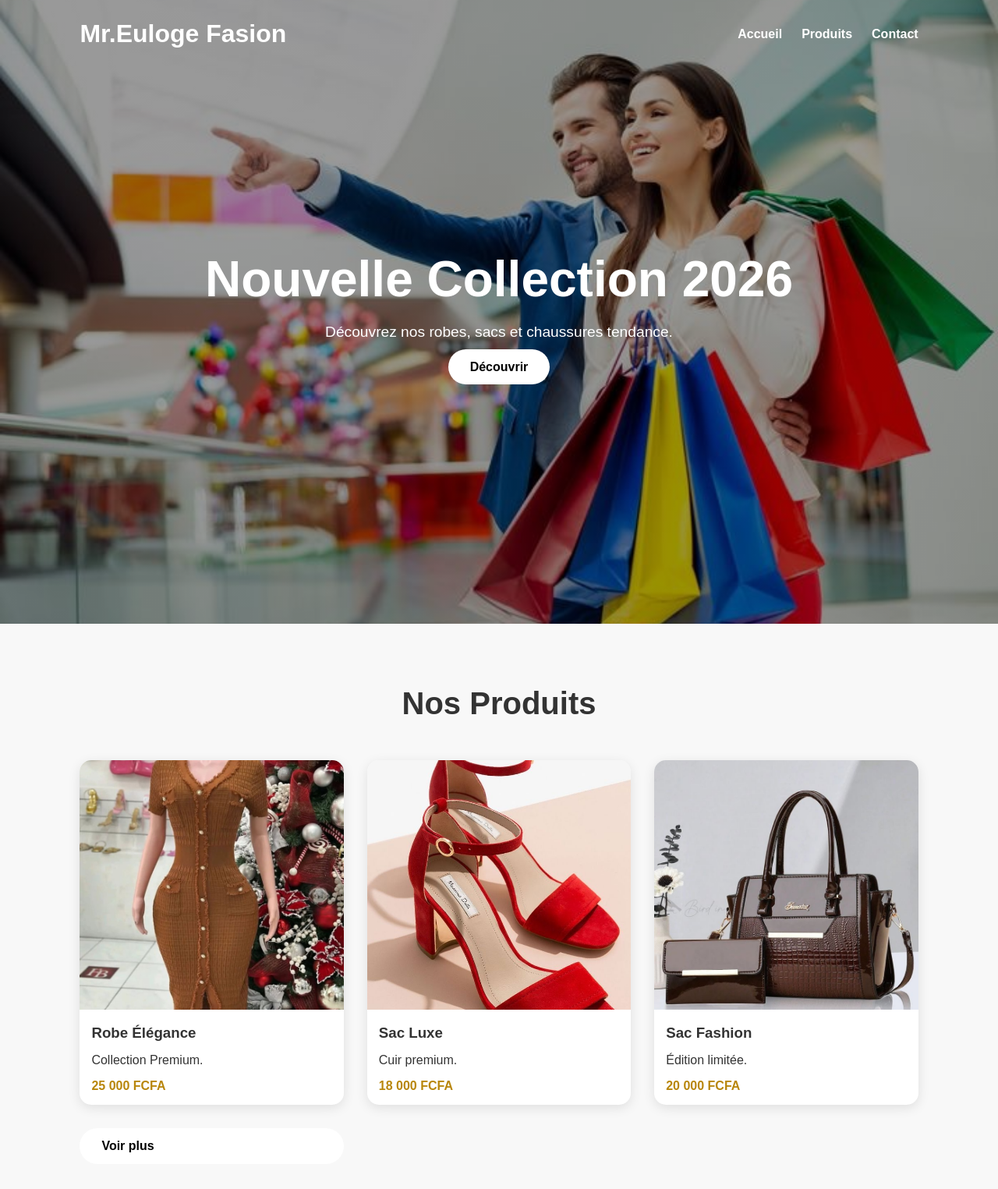
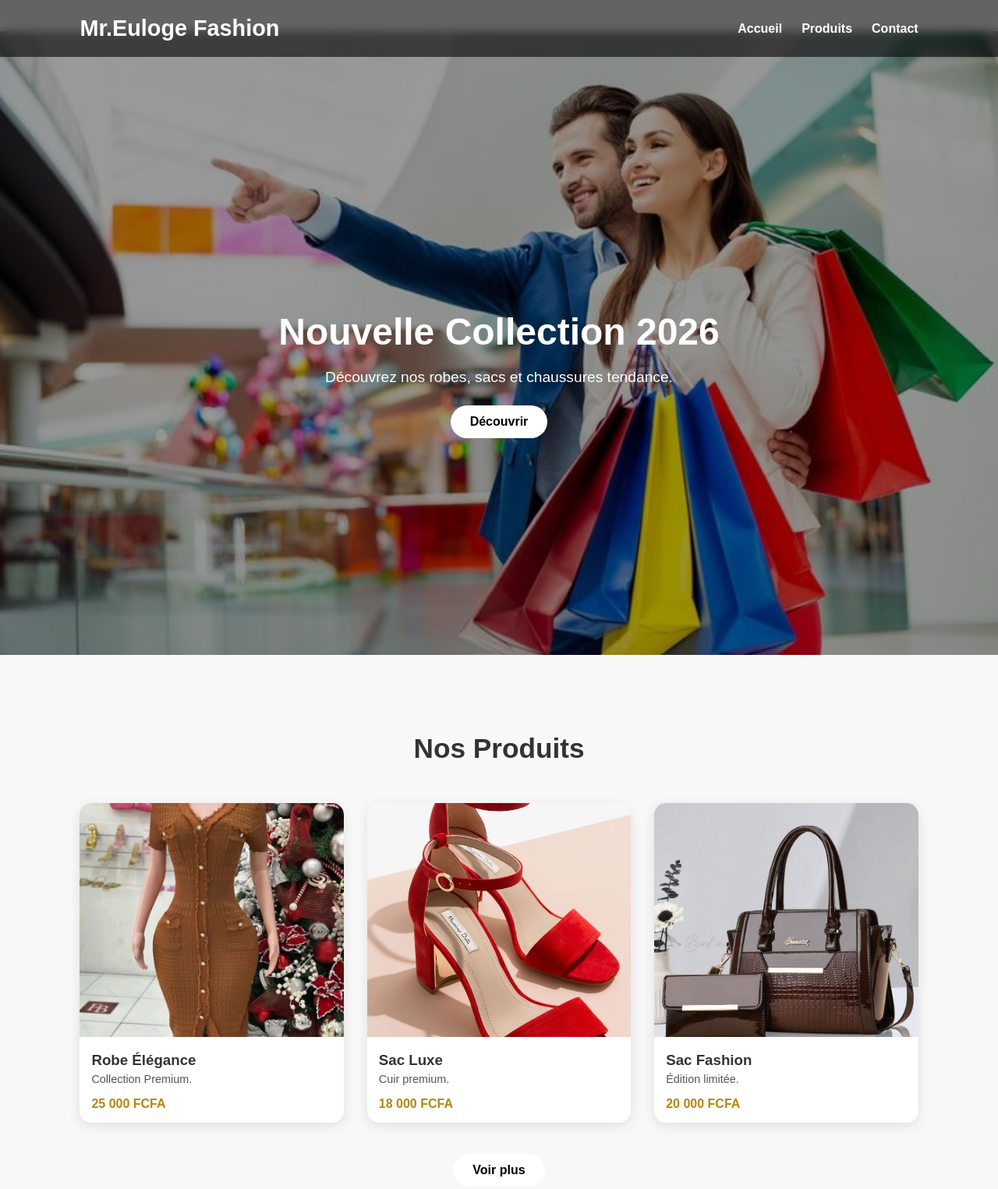
Before and after one commit to reelndoukou/Site-e-commerce, a plain HTML site: page index.html in a window 1280 px wide. Shown: the top 1525 px of the page at 78% size. Drawn offline with Linux system fonts and the light colour scheme.

Commit message:
correction de tout le code après que le validator w3 ai detecter plusieur erreur de code

```diff
--- a/index.html
+++ b/index.html
@@ -1,5 +1,4 @@
 <!DOCTYPE html>
-
 <html lang="fr">
 <head>
     <meta charset="UTF-8">
@@ -7,11 +6,12 @@
     <title>E-commerce</title>
     <link rel="stylesheet" href="style.css">
 </head>
+
 <body>
 
 <header id="header">
     <nav class="navbar">
-        <h1 class="logo">Mr.Euloge Fasion</h1>
+        <h1 class="logo">Mr.Euloge Fashion</h1>
 
         <ul class="nav-links">
             <li><a href="#hero">Accueil</a></li>
@@ -19,6 +19,7 @@
             <li><a href="#contact">Contact</a></li>
         </ul>
     </nav>
+</header>
 
 <section id="hero" class="hero">
     <div class="hero-content">
@@ -28,11 +29,9 @@
     </div>
 </section>
 
-</header>
+<main>
 
-<main>
 <section id="produits" class="products-section">
-
     <h2 class="section-title">Nos Produits</h2>
 
     <div class="products-grid">
@@ -43,8 +42,6 @@
             <p>Collection Premium.</p>
             <span>25 000 FCFA</span>
         </article>
-
-
 
         <article class="product-card">
             <img src="public/talent1.jpg" alt="Sac à main luxe">
@@ -60,11 +57,15 @@
             <span>20 000 FCFA</span>
         </article>
 
+    </div>
+
+    <!-- Bouton hors grid (corrigé) -->
+    <div class="more-products">
         <a href="produit.html" class="btn">Voir plus</a>
-
     </div>
 
 </section>
+
 </main>
 
 <footer id="contact" class="footer">
--- a/style.css
+++ b/style.css
@@ -1,146 +1,200 @@
-*{
-margin:0;
-padding:0;
-box-sizing:border-box;
+* {
+    margin: 0;
+    padding: 0;
+    box-sizing: border-box;
 }
 
-body{
-font-family:Arial, Helvetica, sans-serif;
-background:#f8f8f8;
-color:#333;
+body {
+    font-family: Arial, Helvetica, sans-serif;
+    background: #f8f8f8;
+    color: #333;
 }
 
-/* NAVBAR */
+/* =======================
+   NAVBAR
+======================= */
 
-.navbar{
-position:absolute;
-top:0;
-left:0;
-width:100%;
-display:flex;
-justify-content:space-between;
-align-items:center;
-padding:25px 8%;
-z-index:10;
+.navbar {
+    position: fixed;
+    top: 0;
+    left: 0;
+    width: 100%;
+    display: flex;
+    justify-content: space-between;
+    align-items: center;
+    padding: 20px 8%;
+    z-index: 1000;
+    background: rgba(0, 0, 0, 0.6);
+    backdrop-filter: blur(6px);
 }
 
-.logo{
-color:white;
-font-size:2rem;
+.logo {
+    color: white;
+    font-size: 1.8rem;
 }
 
-.nav-links{
-display:flex;
-list-style:none;
-gap:25px;
+.nav-links {
+    display: flex;
+    list-style: none;
+    gap: 25px;
 }
 
-.nav-links a{
-color:white;
-text-decoration:none;
-font-weight:bold;
+.nav-links a {
+    color: white;
+    text-decoration: none;
+    font-weight: bold;
+    transition: 0.3s;
 }
 
-/* HERO */
-
-.hero{
-height:100vh;
-background:
-linear-gradient(
-rgba(0,0,0,.4),
-rgba(0,0,0,.4)),
-url("public/background.jpg");
-
-background-size:cover;
-background-position:center;
-display:flex;
-justify-content:center;
-align-items:center;
-text-align:center;
-
+.nav-links a:hover {
+    color: #b8860b;
 }
 
-.hero-content{
-color:white;
+/* =======================
+   HERO
+======================= */
+
+.hero {
+    height: 100vh;
+    background:
+        linear-gradient(rgba(0,0,0,.4), rgba(0,0,0,.4)),
+        url("public/background.jpg");
+
+    background-size: cover;
+    background-position: center;
+
+    display: flex;
+    justify-content: center;
+    align-items: center;
+    text-align: center;
+
+    padding-top: 80px; /* important pour navbar fixed */
 }
 
-.hero-content h2{
-font-size:4rem;
-margin-bottom:20px;
+.hero-content {
+    color: white;
 }
 
-.hero-content p{
-font-size:1.2rem;
-margin-bottom:25px;
+.hero-content h2 {
+    font-size: 3rem;
+    margin-bottom: 20px;
 }
 
-.btn{
-background:white;
-color:black;
-padding:14px 28px;
-border-radius:30px;
-text-decoration:none;
-font-weight:bold;
+.hero-content p {
+    font-size: 1.2rem;
+    margin-bottom: 25px;
 }
 
-/* SECTION PRODUITS */
+/* =======================
+   BOUTON
+======================= */
 
-.products-section{
-padding:80px 8%;
+.btn {
+    display: inline-block;
+    background: white;
+    color: black;
+    padding: 12px 25px;
+    border-radius: 30px;
+    text-decoration: none;
+    font-weight: bold;
+    transition: 0.3s;
 }
 
-.section-title{
-text-align:center;
-font-size:2.5rem;
-margin-bottom:50px;
+.btn:hover {
+    background: #b8860b;
+    color: white;
 }
 
-.products-grid{
-display:grid;
-grid-template-columns:repeat(auto-fit,minmax(250px,1fr));
-gap:30px;
+/* =======================
+   SECTION PRODUITS
+======================= */
+
+.products-section {
+    padding: 100px 8% 80px;
 }
 
-/* CARTE PRODUIT */
-
-.product-card{
-background:white;
-border-radius:15px;
-overflow:hidden;
-box-shadow:0 4px 15px rgba(0,0,0,.1);
-transition:.3s;
+.section-title {
+    text-align: center;
+    font-size: 2.2rem;
+    margin-bottom: 50px;
 }
 
-.product-card:hover{
-transform:translateY(-8px);
+/* bouton "voir plus" */
+.more-products {
+    text-align: center;
+    margin-top: 40px;
 }
 
-.product-card img{
-width:100%;
-height:320px;
-object-fit:cover;
+.products-grid {
+    display: grid;
+    grid-template-columns: repeat(auto-fit, minmax(250px, 1fr));
+    gap: 30px;
 }
 
-.product-card h3{
-padding:15px;
+/* =======================
+   CARTE PRODUIT
+======================= */
+
+.product-card {
+    background: white;
+    border-radius: 15px;
+    overflow: hidden;
+    box-shadow: 0 4px 15px rgba(0,0,0,.1);
+    transition: 0.3s;
 }
 
-.product-card p{
-padding:0 15px;
+.product-card:hover {
+    transform: translateY(-8px);
 }
 
-.product-card span{
-display:block;
-padding:15px;
-font-weight:bold;
-color:#b8860b;
+.product-card img {
+    width: 100%;
+    height: 300px;
+    object-fit: cover;
 }
 
-/* FOOTER */
+.product-card h3 {
+    padding: 15px 15px 5px;
+}
 
-.footer{
-background:#111;
-color:white;
-text-align:center;
-padding:40px;
+.product-card p {
+    padding: 0 15px;
+    font-size: 0.9rem;
+    color: #555;
 }
+
+.product-card span {
+    display: block;
+    padding: 15px;
+    font-weight: bold;
+    color: #b8860b;
+}
+
+/* =======================
+   FOOTER
+======================= */
+
+.footer {
+    background: #111;
+    color: white;
+    text-align: center;
+    padding: 40px;
+    margin-top: 60px;
+}
+
+/* =======================
+   PAGE PRODUIT (petit ajustement)
+======================= */
+
+header {
+    padding: 20px 8%;
+}
+
+header .btn {
+    background: black;
+    color: white;
+}
+
+header .btn:hover {
+    background: #b8860b;
+}
```
Also changed, not shown: produit.html (+14 -6 lines). Lines whose indentation alone changed are shown as unchanged.
